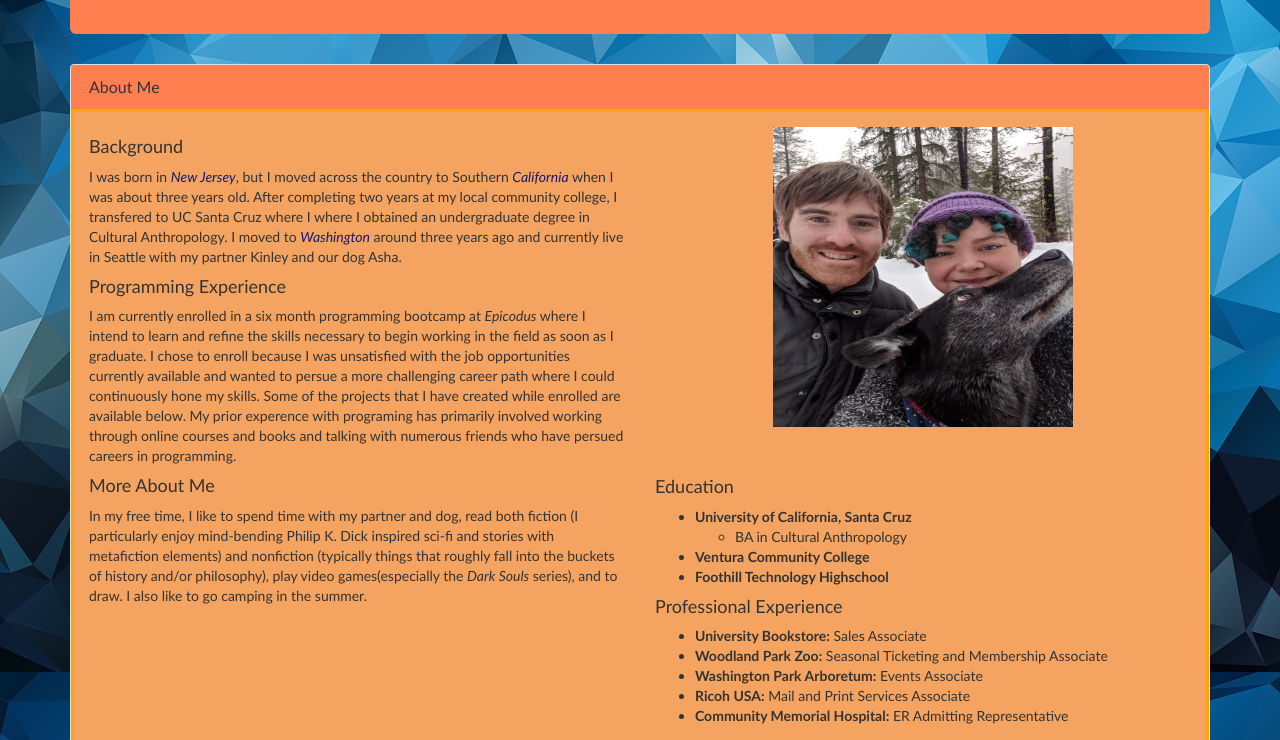
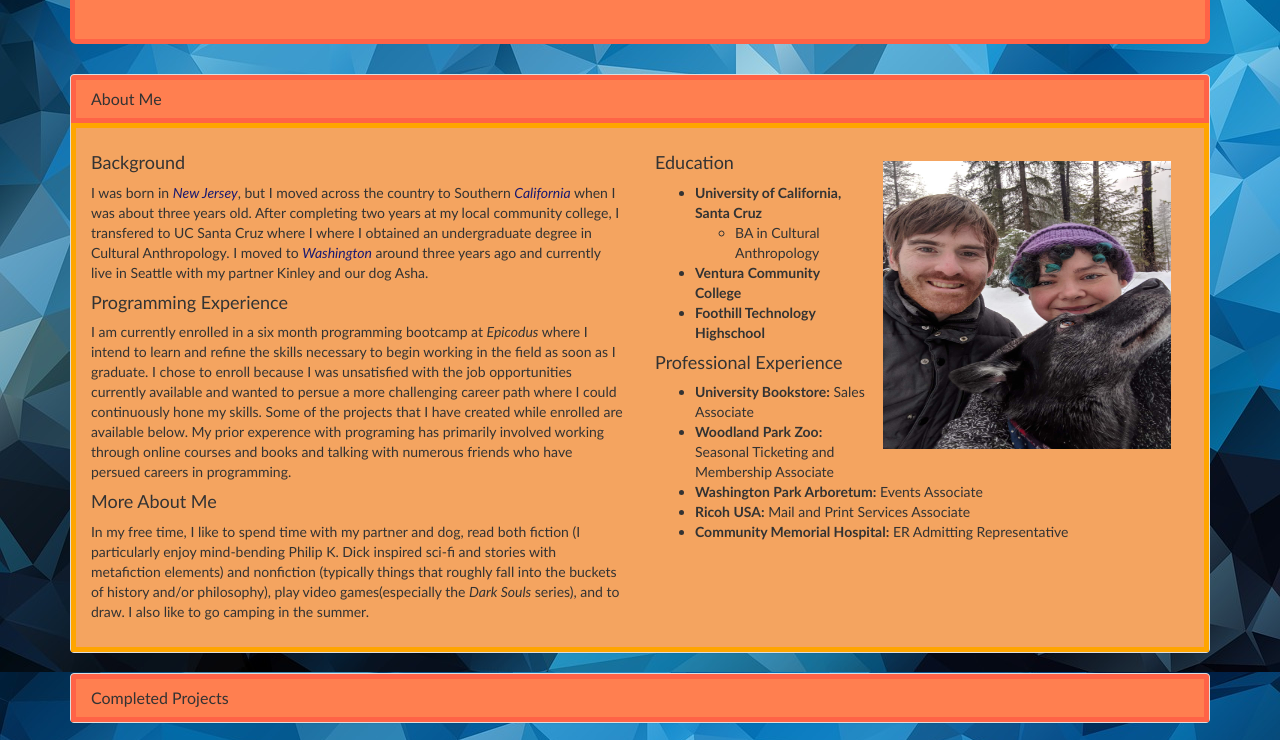
Before and after one commit to kmgarvey279/portfolio-landing-page, a plain HTML site: page index.html in a window 1280 px wide. Shown: the part 181-921 px from the top of the page. Drawn offline with Linux system fonts and the light colour scheme.

Commit message:
Added float value to the image. It will now adjust itself as the window shrinks or widens.

```diff
--- a/css/styles.css
+++ b/css/styles.css
@@ -5,12 +5,12 @@ body {
 }
 .panel-heading {
   background-color: coral !important;
-  border: 3px solid coral !important;
+  border: 5px solid tomato !important;
 }
 
 .panel-body {
   background-color: sandybrown;
-  border: 3px solid orange;
+  border: 5px solid orange;
 }
 
  ol {
@@ -34,15 +34,21 @@ img {
   margin-right: auto;
   display: block;
   margin-bottom: 50px;
+  margin: 12px;
+  padding: 6px;
+  float:right;
 }
 
 .jumbotron {
   margin-top: 20px;
   text-align:center;
   background-color: coral;
+  border: 5px solid tomato;
 }
 
 .state{
   font-style:oblique;
   color: midnightblue;
 }
+
+  float: left;
```
